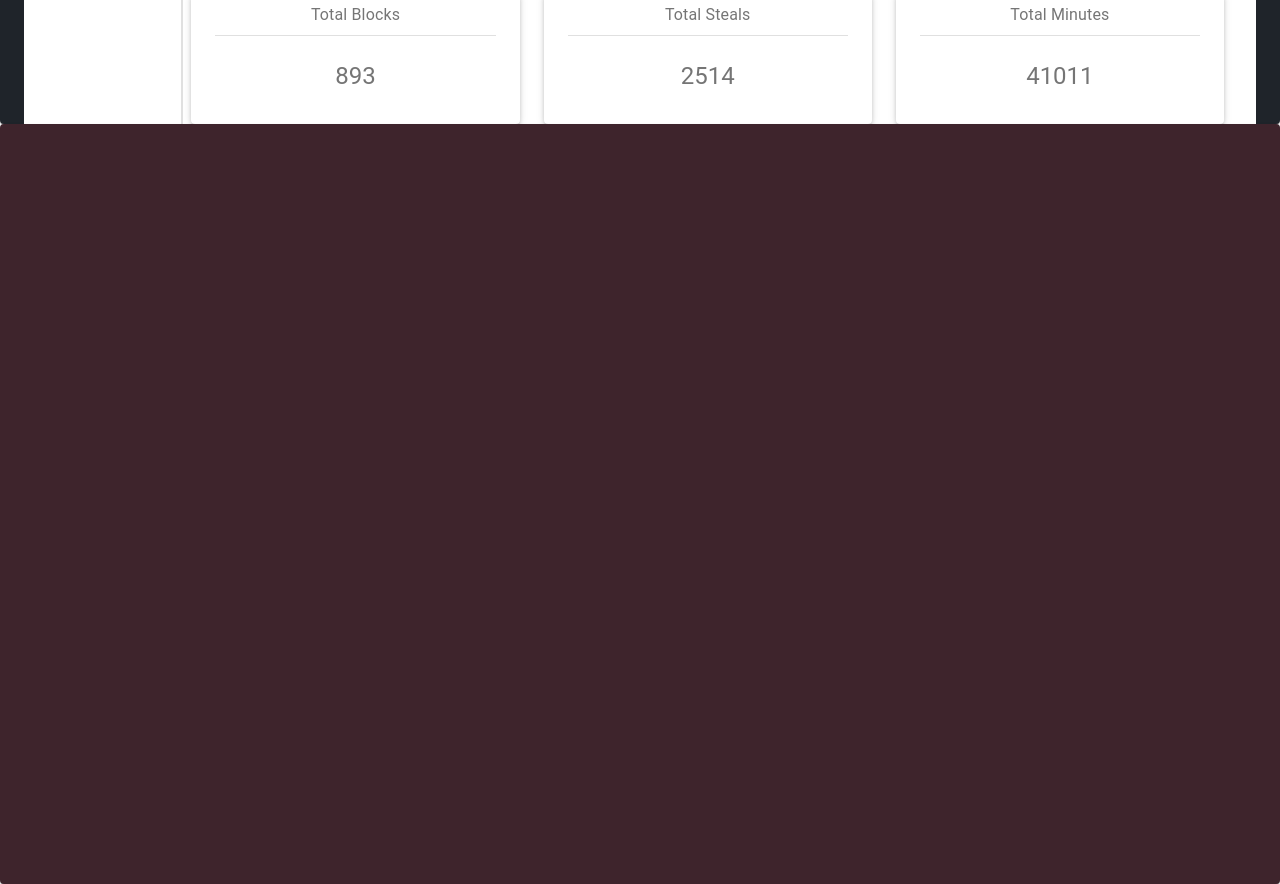
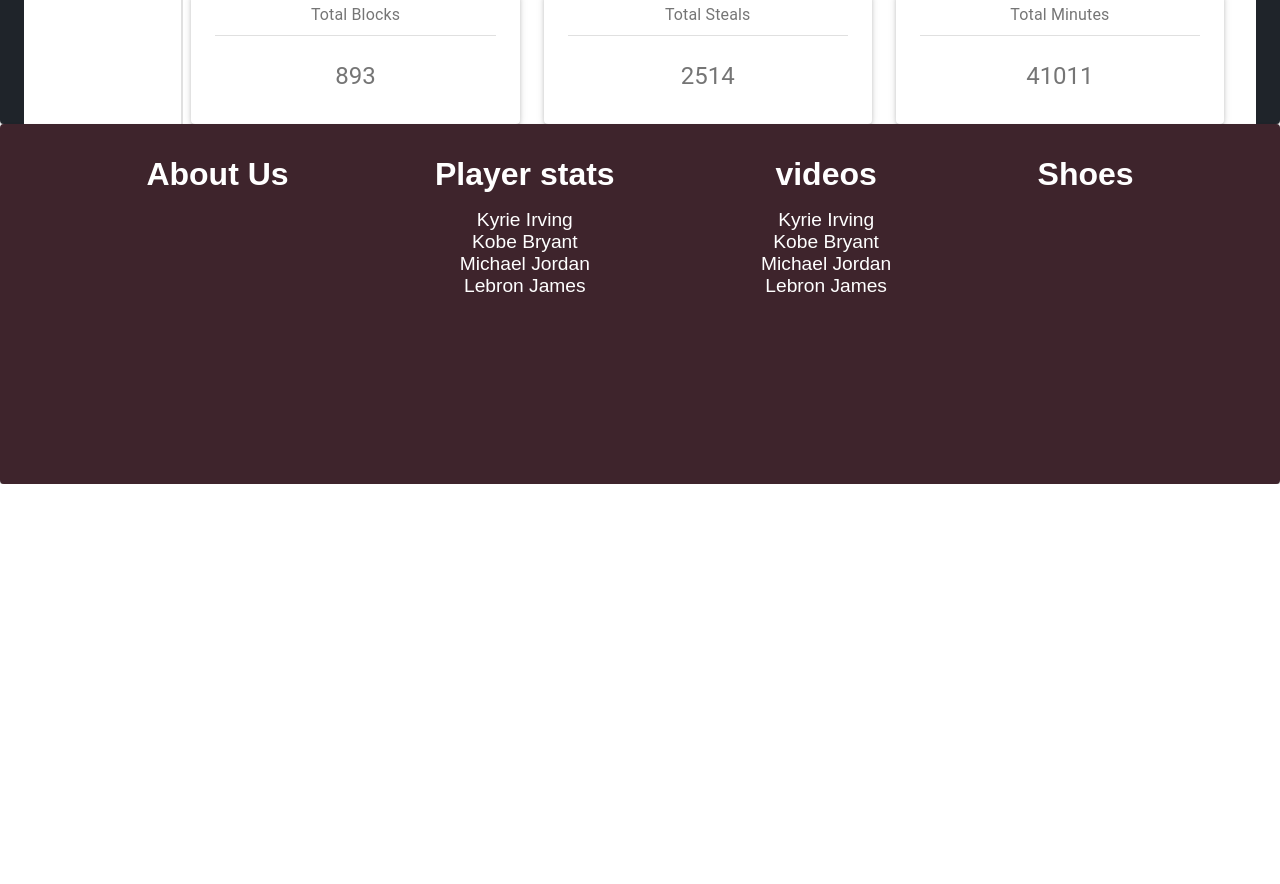
Before and after one commit to edumenu/basketballSneakers-mern, a React (Create React App) app in the folder frontend/: page / in a window 1280 px wide. Shown: the part 2980-3864 px from the top of the page. After the commit the page ends 3464 px from the top, so only its background shows below. Built offline with nearby package versions, Linux system fonts and the light colour scheme.

Commit message:
Footer layout
Finished the layout for the footer

```diff
--- /dev/null
+++ b/frontend/src/components/Footer/Footer.js
@@ -0,0 +1,121 @@
+import React from 'react';
+import { makeStyles } from '@material-ui/core/styles';
+import Grid from '@material-ui/core/Grid';
+
+const useStyles = makeStyles((theme) => ({
+	root: {
+		flexGrow: 1,
+		color: '#fff'
+	},
+	gridStyle: {
+		marginTop: '2em'
+	},
+	gridHeaderStyle: {
+		fontSize: '2em',
+		fontWeight: '600'
+	},
+	gridFirstItem: {
+		marginTop: '1em'
+	},
+	linkStyle: {
+		fontSize: '1.2em',
+		textDecoration: 'none',
+		color: '#fff',
+		marginTop: '10px'
+	}
+}));
+
+export default function Footer() {
+	const classes = useStyles();
+
+	function FormRow(props) {
+		return (
+			<React.Fragment>
+				<Grid className={classes.gridHeaderStyle} item>
+					{props.gridHeader}
+				</Grid>
+				<Grid className={classes.gridFirstItem} item>
+					<a
+						className={classes.linkStyle}
+						href={props.gridHeader !== 'About Us ' ? props.firstRowLink : ''}
+						target='_blank'
+						rel='noreferrer'
+					>
+						{props.gridHeader !== 'About Us ' ? props.firstRowData : ''}
+					</a>
+				</Grid>
+				<Grid item>
+					<a
+						className={classes.linkStyle}
+						href={props.gridHeader !== 'About Us ' ? props.sendRowLink : ''}
+						target='_blank'
+						rel='noreferrer'
+					>
+						{props.gridHeader !== 'About Us ' ? props.sendRowData : ''}
+					</a>
+				</Grid>
+				<Grid item>
+					<a
+						className={classes.linkStyle}
+						href={props.gridHeader !== 'About Us ' ? props.thrdRowLink : ''}
+						target='_blank'
+						rel='noreferrer'
+					>
+						{props.gridHeader !== 'About Us ' ? props.thrdRowData : ''}
+					</a>
+				</Grid>
+				<Grid item>
+					<a
+						className={classes.linkStyle}
+						href={props.gridHeader !== 'About Us ' ? props.fourthRowLink : ''}
+						target='_blank'
+						rel='noreferrer'
+					>
+						{props.gridHeader !== 'About Us ' ? props.fourthRowData : ''}
+					</a>
+				</Grid>
+			</React.Fragment>
+		);
+	}
+
+	return (
+		<div className={classes.root}>
+			<Grid container>
+				<Grid container justify='space-evenly' className={classes.gridStyle}>
+					<Grid item>
+						<FormRow gridHeader={'About Us'} />
+					</Grid>
+					<Grid item>
+						<FormRow
+							gridHeader={'Player stats'}
+							firstRowData={'Kyrie Irving'}
+							firstRowLink={'https://www.basketball-reference.com/players/i/irvinky01.html'}
+							sendRowData={'Kobe Bryant'}
+							sendRowLink={'https://www.basketball-reference.com/players/b/bryanko01.html'}
+							thrdRowData={'Michael Jordan'}
+							thrdRowLink={'https://www.basketball-reference.com/players/j/jordami01.html'}
+							fourthRowData={'Lebron James'}
+							fourthRowLink={'https://www.basketball-reference.com/players/j/jamesle01.html'}
+						/>
+					</Grid>
+					<Grid item>
+						<FormRow
+							gridHeader={'videos'}
+							firstRowData={'Kyrie Irving'}
+							firstRowLink={'https://www.youtube.com/watch?v=mUs7W0ArLO0&ab_channel=LucasRafael'}
+							sendRowData={'Kobe Bryant'}
+							sendRowLink={'https://www.youtube.com/watch?v=T06yJR-Xzd4&ab_channel=NBATop10'}
+							thrdRowData={'Michael Jordan'}
+							thrdRowLink={'https://www.youtube.com/watch?v=VNx29_zXw6U&ab_channel=Klaudius'}
+							fourthRowData={'Lebron James'}
+							fourthRowLink={'https://www.youtube.com/watch?v=oqm3UgO526A&ab_channel=JHenryProductions'}
+						/>
+					</Grid>
+					<Grid item>
+						<FormRow gridHeader={'Shoes'} />
+					</Grid>
+				</Grid>
+			</Grid>
+		</div>
+	);
+}
--- a/frontend/src/pages/Home/Home.js
+++ b/frontend/src/pages/Home/Home.js
@@ -7,13 +7,17 @@
 import SampleShoes from '../../components/SampleShoes/SampleShoes';
 import VideoHighlights from '../../components/VideoHighlights/VideoHighlights';
 import PlayerStatus from '../../components/PlayerStats/PlayerStatus';
+import Footer from '../../components/Footer/Footer';
 
 const useStyles = makeStyles((theme) => ({
 	root: {
 		flexGrow: 1
 	},
-	paper: {
+	section: {
 		height: '95vh'
+	},
+	footer: {
+		height: '45vh'
 	}
 }));
 
@@ -25,28 +29,28 @@
 			<div>
 				<Grid container direction='column' justify='flex-start' alignItems='stretch'>
 					<Grid item>
-						<Paper className={classes.paper}>
+						<Paper className={classes.section}>
 							<MainWallpaper />
 						</Paper>
 					</Grid>
 					<Grid item>
-						<Paper className={classes.paper} style={{ backgroundColor: '#1f242a' }}>
+						<Paper className={classes.section} style={{ backgroundColor: '#1f242a' }}>
 							<SampleShoes />
 						</Paper>
 					</Grid>
 					<Grid item>
-						<Paper className={classes.paper} style={{ backgroundColor: '#000000' }}>
+						<Paper className={classes.section} style={{ backgroundColor: '#000000' }}>
 							<VideoHighlights />
 						</Paper>
 					</Grid>
 					<Grid item>
-						<Paper className={classes.paper} style={{ backgroundColor: '#1f242a' }}>
+						<Paper className={classes.section} style={{ backgroundColor: '#1f242a' }}>
 							<PlayerStatus />
 						</Paper>
 					</Grid>
 					<Grid item>
-						<Paper className={classes.paper} style={{ backgroundColor: '#3e242c' }}>
-							{/* <PlayerStatus /> */}
+						<Paper className={classes.footer} style={{ backgroundColor: '#3e242c' }}>
+							<Footer />
 						</Paper>
 					</Grid>
 				</Grid>
```
